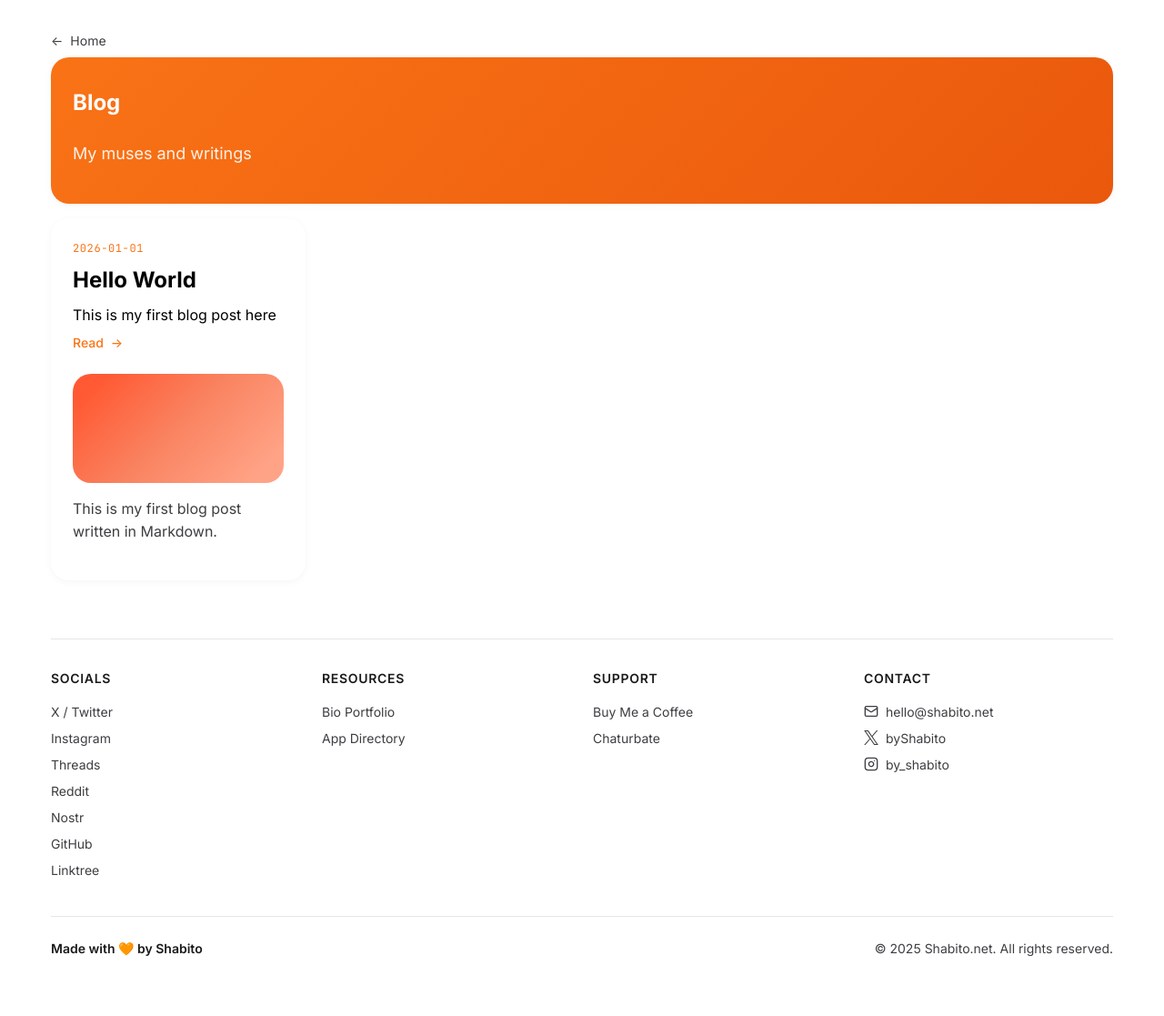
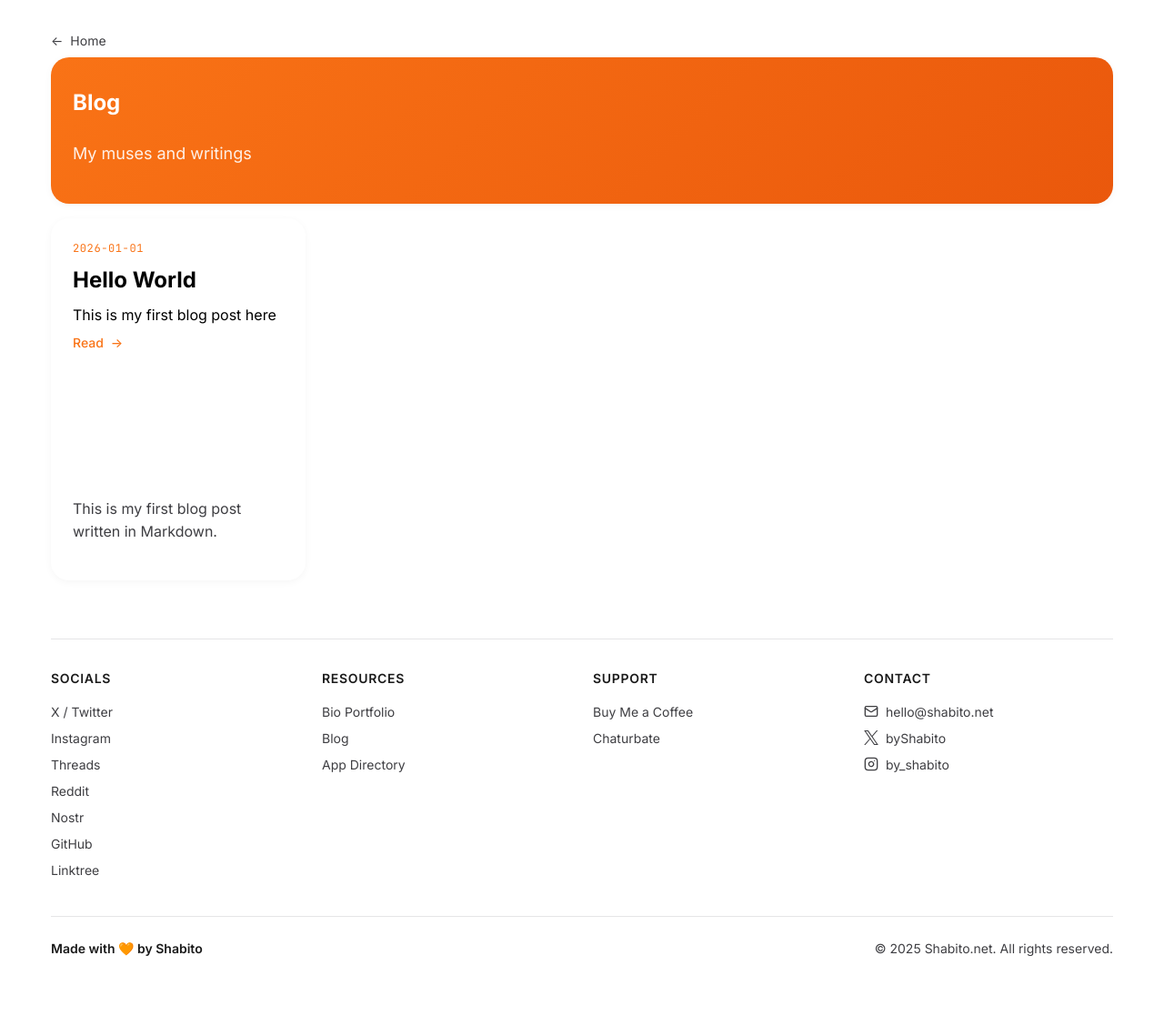
Before and after one commit to byshabito/byshabito.github.io, a Jekyll site: the page built from blog/index.html, in a window 1280 px wide. Shown: the whole page at 91% size. Built offline with Jekyll 4.4.1, drawn with Linux system fonts in a browser that asks for light colours.

Commit message:
include footer also to other pages

```diff
--- a/_includes/footer.html
+++ b/_includes/footer.html
@@ -66,6 +66,9 @@
             <ul class="footer-links">
               <li>
                 <a href="/bios" target="_self">Bio Portfolio</a>
+              </li>
+              <li>
+                <a href="/blog" target="_self">Blog</a>
               </li>
               <li>
                 <a
--- a/_layouts/post.html
+++ b/_layouts/post.html
@@ -93,7 +93,9 @@
           </div>
         </div>
 
-        <main class="bento-item" style="grid-column: span 4;">{{content}}</main>
+        <main style="grid-column: span 4; padding: var(--space-lg)">
+          {{content}}
+        </main>
       </div>
       {% include footer.html %}
     </div>
--- a/bios/index.html
+++ b/bios/index.html
@@ -249,6 +252,8 @@
         </div>
       </div>
 
+      {% include footer.html %}
+      <!---
       <footer>
         <div class="footer-grid">
           <div class="footer-section">
@@ -423,6 +428,7 @@
           <span>© 2025 Shabito.net. All rights reserved.</span>
         </div>
       </footer>
+      --->
     </div>
   </body>
 </html>
--- a/blog/index.html
+++ b/blog/index.html
@@ -15,18 +15,7 @@
     </div>
   </div>
   <div class="bio-preview">
-    <div
-      class="bio-gradient"
-      style="
-        background: linear-gradient(
-          135deg,
-          #ff3000 10%,
-          #f8653a 50%,
-          #ff8c68 90%
-        );
-        opacity: 0.8;
-      "
-    ></div>
+    <!-- Image if included -->
   </div>
   <div class="bio-content">
     <p style="margin-top: var(--space-md)">
--- a/index.html
+++ b/index.html
@@ -555,6 +558,8 @@
         </div>
       </div>
 
+      {% include footer.html %}
+      <!---
       <footer>
         <div class="footer-grid">
           <div class="footer-section">
@@ -729,6 +734,7 @@
           <span>© 2025 Shabito.net. All rights reserved.</span>
         </div>
       </footer>
+      --->
     </div>
   </body>
 </html>
```
Also changed, not shown: other parts of bios/index.html (+3 -0 lines), other parts of index.html (+3 -0 lines).
